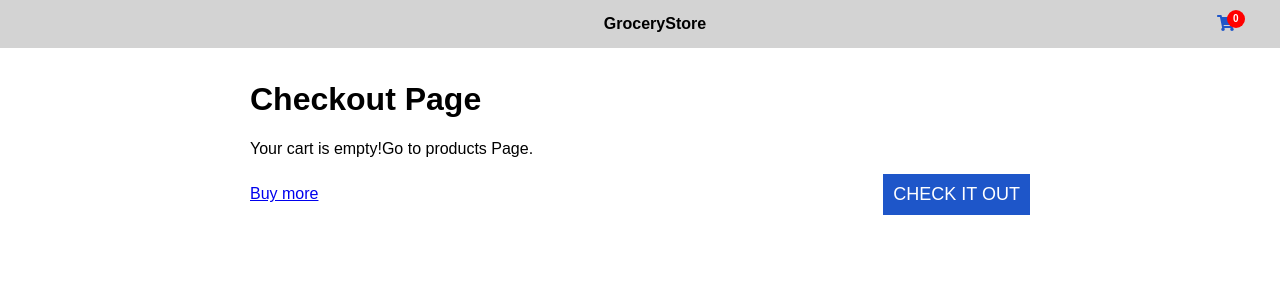
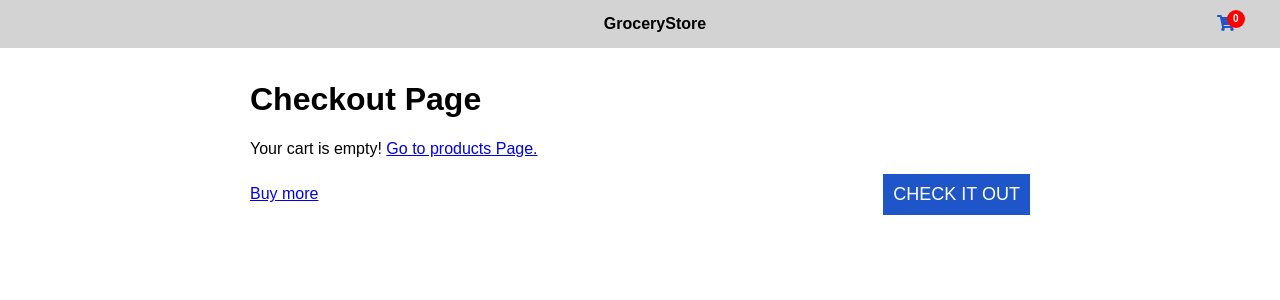
Before and after one commit to TiagoFuelber/shopping-cart, a React app: page /#/my-cart in a window 1280 px wide. Shown: the top 300 px of the page. Built offline with nearby package versions, Linux system fonts and the light colour scheme.

Commit message:
Fix link para voltar pra pagina inicial

```diff
--- a/src/view/cart/CartPage.jsx
+++ b/src/view/cart/CartPage.jsx
@@ -6,7 +6,6 @@ import StyledBasePage from '../ui/styles/StyledBasePage';
 import Container from '../ui/Container';
 import Header from '../ui/header/Header';
 import CartItem from './CartItem';
-import NoStyleRouterLink from '../ui/NoStyleRouterLink';
 import getCartTotalPrice from '../../application/getCartTotalPrice';
 import toReais from '../../services/toReais';
 import StyledCartTotal from './StyledCartTotal';
@@ -19,10 +18,10 @@ import * as cartActions from '../../state/cart/actionCreators';
 const EmptyCartMessage = () =>
   (
     <p>
-    Your cart is empty!
-      <NoStyleRouterLink to="/">
+    Your cart is empty!{' '}
+      <Link to="/">
         <span>Go to products Page.</span>
-      </NoStyleRouterLink>
+      </Link>
     </p>
   );
 
```
